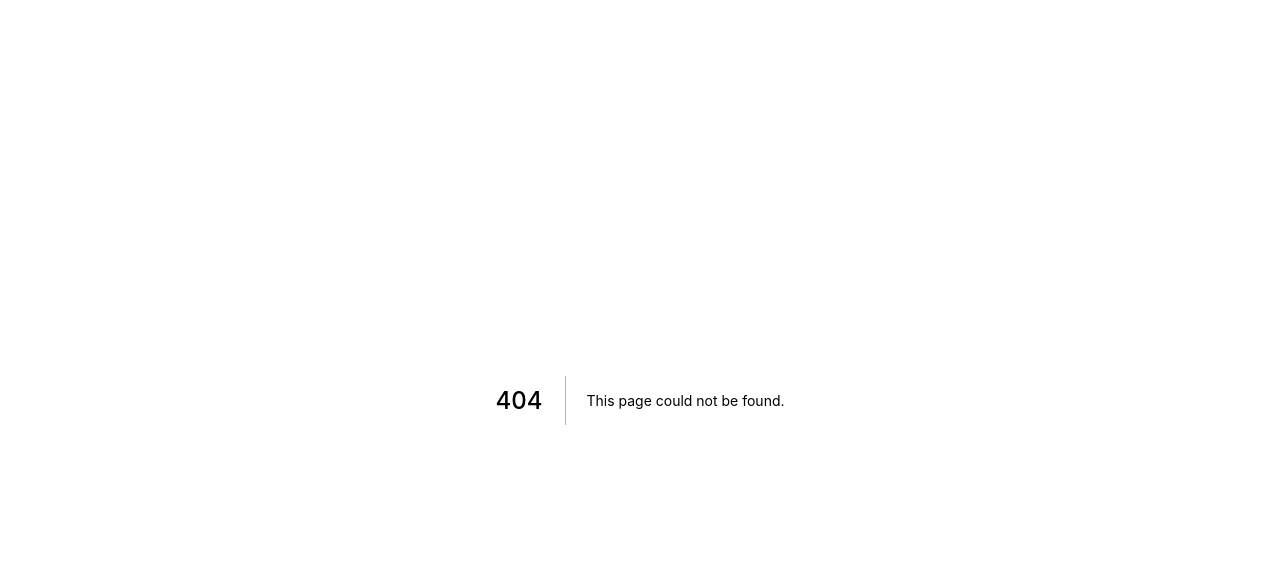
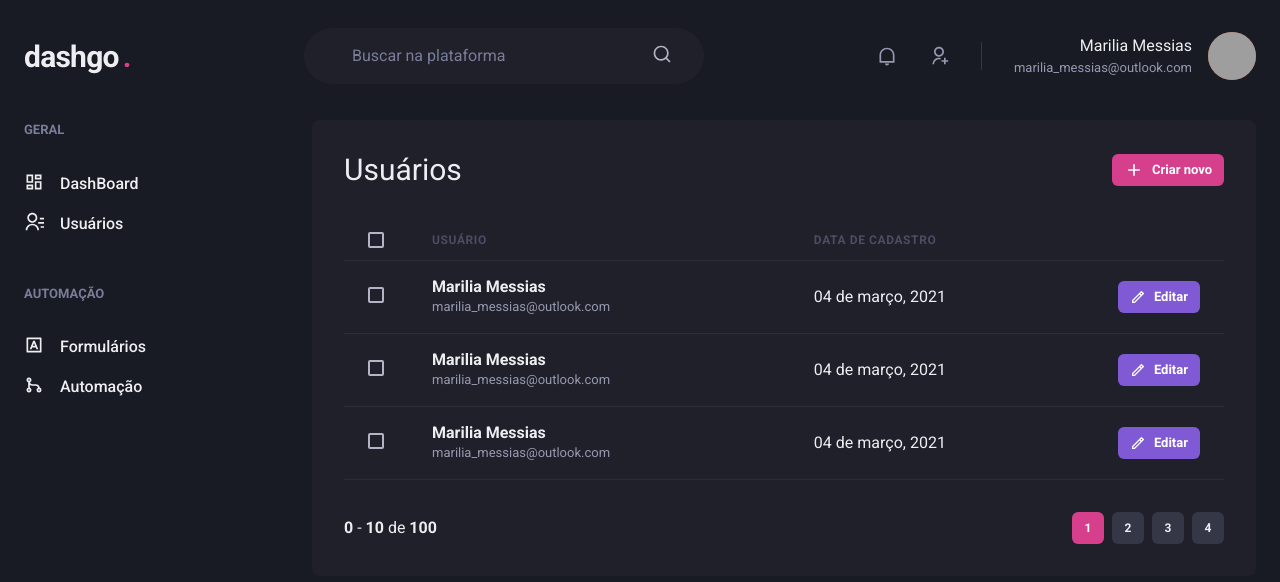
Before and after one commit to mariliamessias/ignite-dashgo, a Next.js app: page /users in a window 1280 px wide. Before the commit this address had no page. Shown: the top 582 px of the page. Built offline with nearby package versions, Linux system fonts and the light colour scheme; grey boxes are pictures that could not be loaded.

Commit message:
create user page

```diff
--- /dev/null
+++ b/src/components/Pagination.tsx
@@ -0,0 +1,65 @@
+import { Box, Button, Stack } from "@chakra-ui/react";
+
+export function Pagination() {
+  return (
+    <Stack
+      spacing="6"
+      direction="row"
+      mt="8"
+      justify="space-between"
+      align="center"
+    >
+      <Box>
+          <strong>0</strong> - <strong>10</strong> de <strong>100</strong>
+      </Box>
+      <Stack spacing="2" direction="row">
+        <Button
+          size="sm"
+          fontSize="xs"
+          width="4"
+          colorScheme="pink"
+          disabled
+          _disabled={{
+            bg: "pink.500",
+            cursor: "default",
+          }}
+        >
+          1
+        </Button>
+        <Button
+          size="sm"
+          fontSize="xs"
+          width="4"
+          bgColor="gray.700"
+          _hover={{
+            bg: "gray.500",
+          }}
+        >
+          2
+        </Button>
+        <Button
+          size="sm"
+          fontSize="xs"
+          width="4"
+          bgColor="gray.700"
+          _hover={{
+            bg: "gray.500",
+          }}
+        >
+          3
+        </Button>
+        <Button
+          size="sm"
+          fontSize="xs"
+          width="4"
+          bgColor="gray.700"
+          _hover={{
+            bg: "gray.500",
+          }}
+        >
+          4
+        </Button>
+      </Stack>
+    </Stack>
+  );
+}
--- /dev/null
+++ b/src/pages/users/index.tsx
@@ -0,0 +1,137 @@
+import {
+  Box,
+  Button,
+  Checkbox,
+  Flex,
+  Heading,
+  Icon,
+  Table,
+  Tbody,
+  Td,
+  Text,
+  Th,
+  Thead,
+  Tr,
+} from "@chakra-ui/react";
+import { RiAddLine, RiPencilLine } from "react-icons/ri";
+import { Header } from "../../components/Header";
+import { Pagination } from "../../components/Pagination";
+import { Sidebar } from "../../components/Sidebar";
+
+export default function UserList() {
+  return (
+    <Box>
+      <Header />
+      <Flex width="100%" my="6" maxWidth={1480} mx="auto" px="6">
+        <Sidebar />
+        <Box flex="1" borderRadius={8} bg="gray.800" p="8">
+          <Flex mb="8" justify="space-between" align="center">
+            <Heading size="lg" fontWeight="normal">
+              Usuários
+            </Heading>
+            <Button
+              as="a"
+              size="sm"
+              fontSize="small"
+              colorScheme="pink"
+              leftIcon={<Icon as={RiAddLine} fontSize="20" />}
+            >
+              Criar novo
+            </Button>
+          </Flex>
+
+          <Table colorScheme="whiteAlpha">
+            <Thead>
+              <Tr>
+                <Th px="6" color="gray.300" width="8">
+                  <Checkbox colorScheme="pink" />
+                </Th>
+                <Th> Usuário</Th>
+                <Th> Data de cadastro</Th>
+                <Th width="8"></Th>
+              </Tr>
+            </Thead>
+            <Tbody>
+              <Tr>
+                <Td px="6">
+                  <Checkbox colorScheme="pink" />
+                </Td>
+                <Td>
+                  <Box>
+                    <Text fontWeight="bold">Marilia Messias</Text>
+                    <Text fontSize="small" color="gray.300">
+                      marilia_messias@outlook.com
+                    </Text>
+                  </Box>
+                </Td>
+                <Td>04 de março, 2021</Td>
+                <Td>
+                  <Button
+                    as="a"
+                    size="sm"
+                    fontSize="small"
+                    colorScheme="purple"
+                    leftIcon={<Icon as={RiPencilLine} fontSize="16" />}
+                  >
+                    Editar
+                  </Button>
+                </Td>
+              </Tr>
+              <Tr>
+                <Td px="6">
+                  <Checkbox colorScheme="pink" />
+                </Td>
+                <Td>
+                  <Box>
+                    <Text fontWeight="bold">Marilia Messias</Text>
+                    <Text fontSize="small" color="gray.300">
+                      marilia_messias@outlook.com
+                    </Text>
+                  </Box>
+                </Td>
+                <Td>04 de março, 2021</Td>
+                <Td>
+                  <Button
+                    as="a"
+                    size="sm"
+                    fontSize="small"
+                    colorScheme="purple"
+                    leftIcon={<Icon as={RiPencilLine} fontSize="16" />}
+                  >
+                    Editar
+                  </Button>
+                </Td>
+              </Tr>
+              <Tr>
+                <Td px="6">
+                  <Checkbox colorScheme="pink" />
+                </Td>
+                <Td>
+                  <Box>
+                    <Text fontWeight="bold">Marilia Messias</Text>
+                    <Text fontSize="small" color="gray.300">
+                      marilia_messias@outlook.com
+                    </Text>
+                  </Box>
+                </Td>
+                <Td>04 de março, 2021</Td>
+                <Td>
+                  <Button
+                    as="a"
+                    size="sm"
+                    fontSize="small"
+                    colorScheme="purple"
+                    leftIcon={<Icon as={RiPencilLine} fontSize="16" />}
+                  >
+                    Editar
+                  </Button>
+                </Td>
+              </Tr>
+            </Tbody>
+          </Table>
+          <Pagination/>
+        </Box>
+      </Flex>
+    </Box>
+  );
+}
```
Also changed, not shown: src/pages/users/create.tsx (added, +54 -0 lines).
